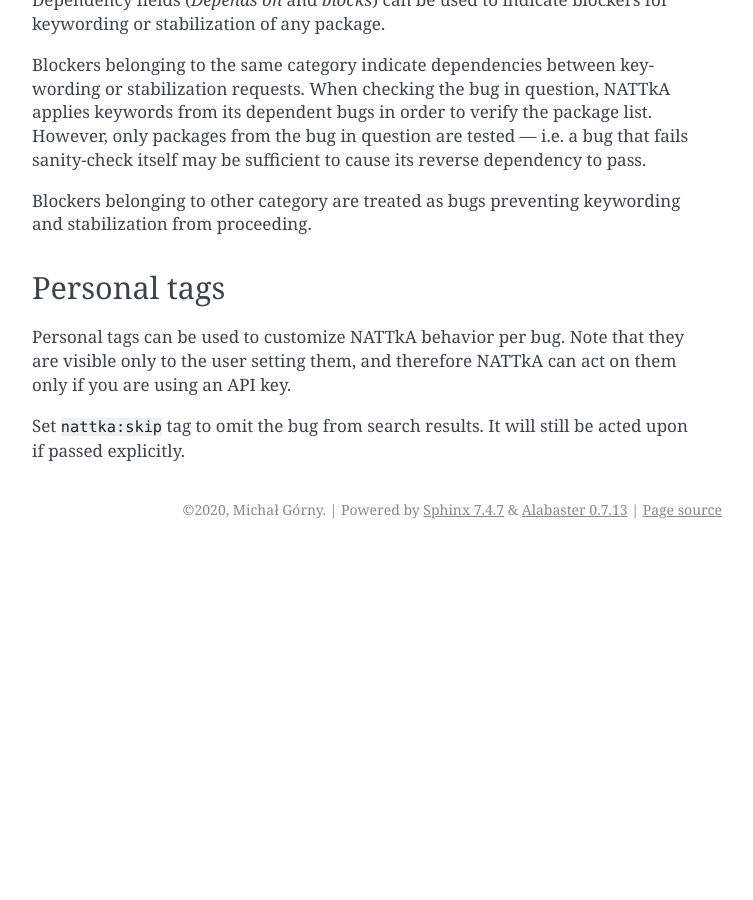
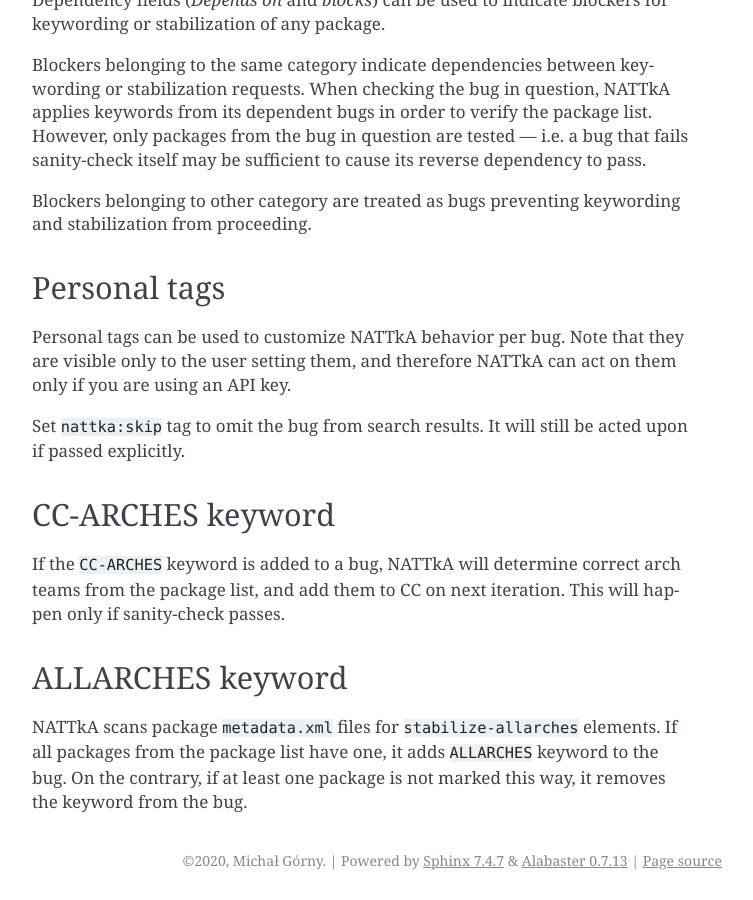
Before and after one commit to projg2/nattka, a Sphinx documentation site: the page built from doc/bug.rst, in a window 1280 px wide and 900 px high, scrolled down 1948 px. Shown: the whole window, without its empty margins (388-1141 px from the left). Built offline with Sphinx 7.4.7, drawn with Linux system fonts in a browser that asks for light colours; before the commit the page ends 2497 px from its top, so only the background shows below that; some of the changed text lies outside the part shown.

Commit message:
doc: Update for CC-ARCHES and ALLARCHES
Signed-off-by: Michał Górny <mgorny@gentoo.org>

```diff
--- a/doc/bug.rst
+++ b/doc/bug.rst
@@ -115,3 +115,18 @@ NATTkA can act on them only if you are using an API key.
 
 Set ``nattka:skip`` tag to omit the bug from search results.  It will
 still be acted upon if passed explicitly.
+
+
+CC-ARCHES keyword
+=================
+If the ``CC-ARCHES`` keyword is added to a bug, NATTkA will determine
+correct arch teams from the package list, and add them to CC on next
+iteration.  This will happen only if sanity-check passes.
+
+
+ALLARCHES keyword
+=================
+NATTkA scans package ``metadata.xml`` files for ``stabilize-allarches``
+elements.  If all packages from the package list have one, it adds
+``ALLARCHES`` keyword to the bug.  On the contrary, if at least one
+package is not marked this way, it removes the keyword from the bug.
```
Also changed, not shown: README.rst (+10 -0 lines).
